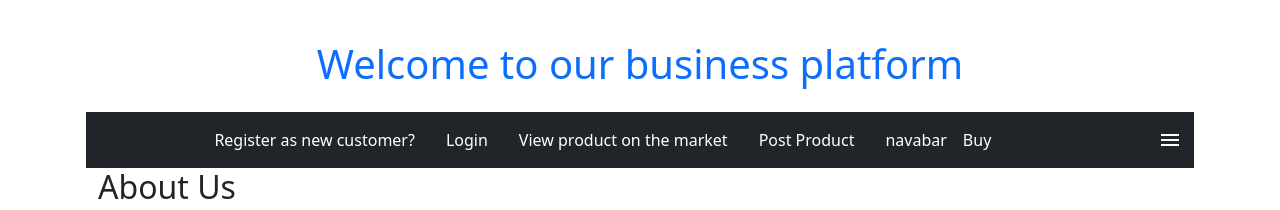
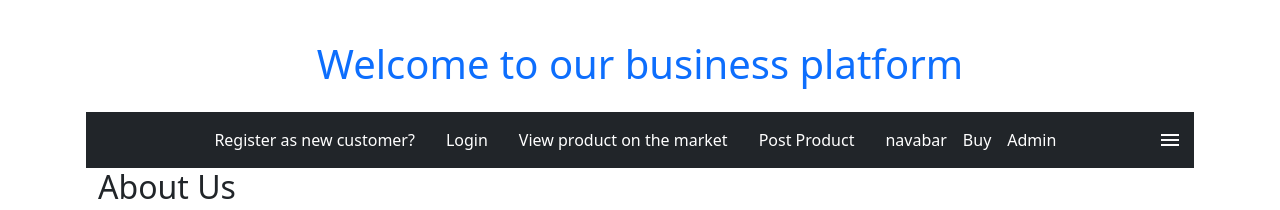
Before and after one commit to chakupewajanuary/sample, an Angular app: page / in a window 1280 px wide. Shown: the top 210 px of the page. Built offline with nearby package versions, Linux system fonts and the light colour scheme.

Commit message:
Thursaday 17th committed by chakupewa

```diff
--- a/package.json
+++ b/package.json
@@ -20,6 +20,8 @@
     "@angular/router": "^18.1.0",
     "@fortawesome/fontawesome-free": "^6.6.0",
     "bootstrap": "^5.3.3",
+    "chart.js": "^4.4.5",
+    "ng2-charts": "^6.0.1",
     "rxjs": "~7.8.0",
     "tslib": "^2.3.0",
     "zone.js": "~0.14.3"
--- a/src/app/app.component.html
+++ b/src/app/app.component.html
@@ -22,6 +22,9 @@
         </li>
         <li class="nav-item ms-auto" style="margin-right: 0; padding-right: 0;">
           <a class="nav-link" routerLink="/buy" routerLinkActive="active" href="">Buy</a>
+        </li>
+        <li class="nav-item ms-auto" style="margin-right: 0; padding-right: 0;">
+          <a class="nav-link" routerLink="/Admin" routerLinkActive="active" href="">Admin</a>
         </li>
       </ul>
 
--- a/src/app/customer.interface.ts
+++ b/src/app/customer.interface.ts
@@ -4,3 +4,9 @@ export interface Customer {
   MobileNo: string;
   Password: string;
 }
+
+// for admin uses
+export interface CustomerReg {
+  CustId: number;
+  Name: string;
+}
```
Also changed, not shown: src/app/app.routes.ts (+5 -3 lines), src/app/product.interface.ts (+7 -0 lines), 1 other file (tests, documents, lock files or other folders).
